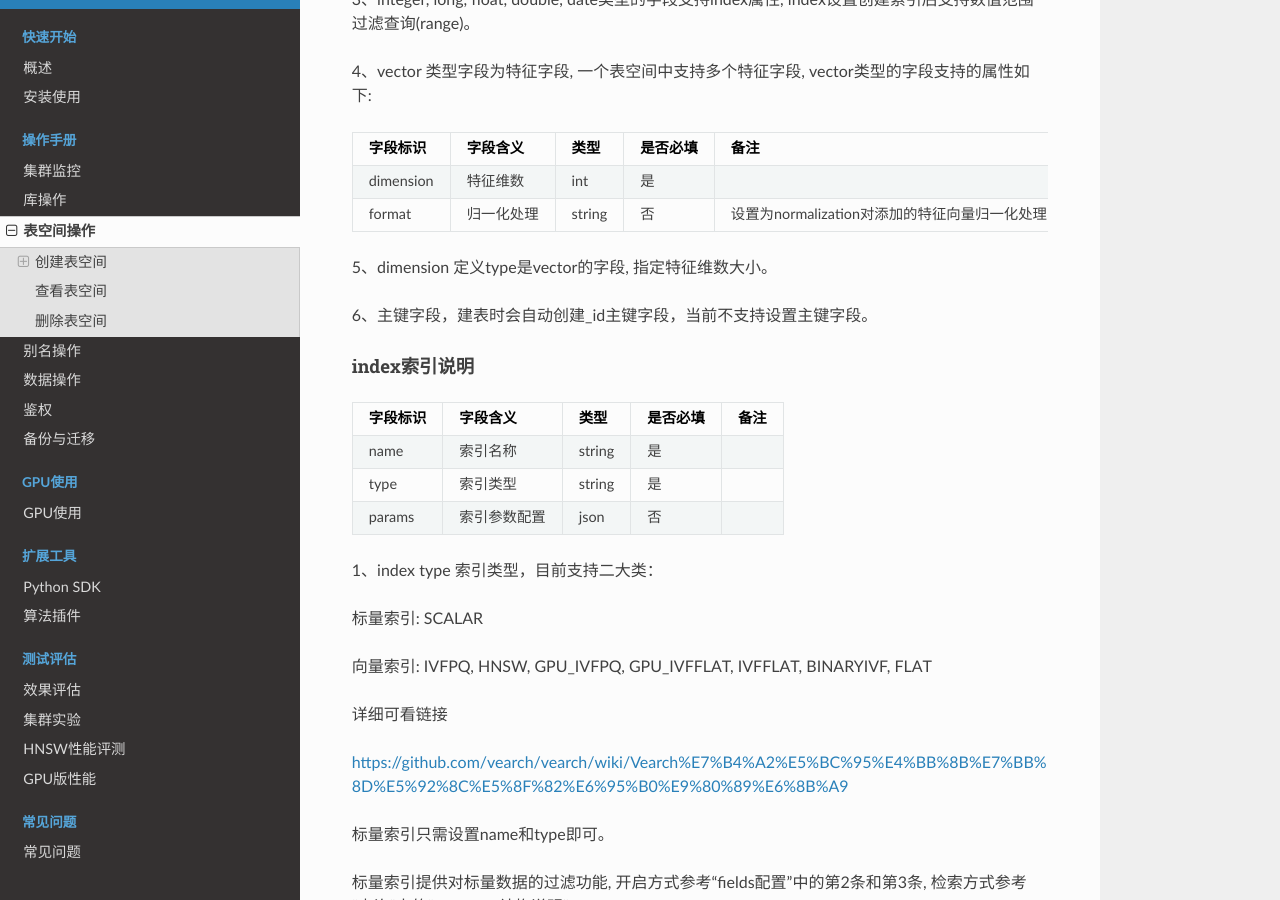
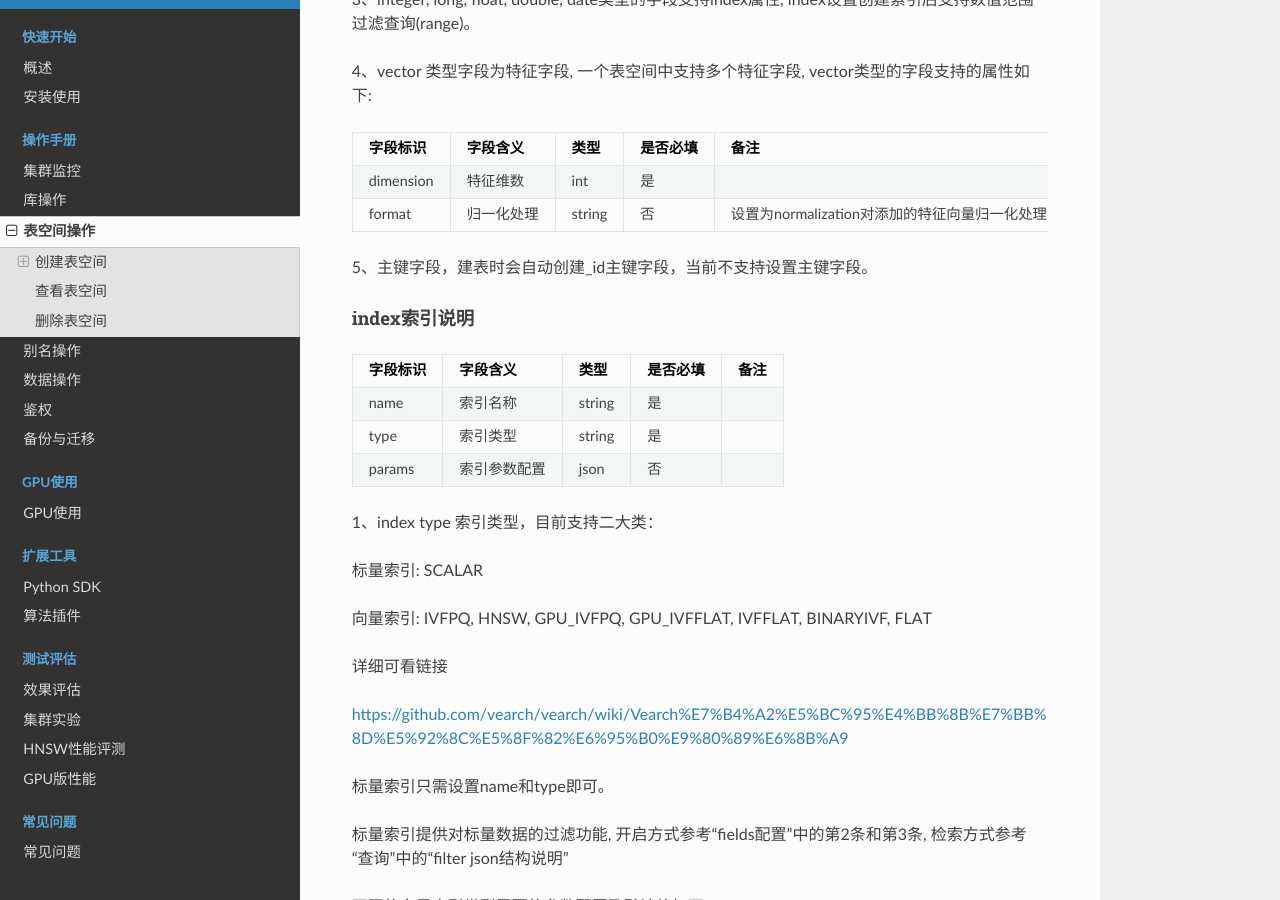
Before and after one commit to vearch/zh_docs, a Sphinx documentation site: the page built from docs/source/use_op/op_space.rst, in a window 1280 px wide and 900 px high, scrolled down 1947 px. Built offline with Sphinx 7.4.7 and the Read the Docs theme 3.1.0, drawn with Linux system fonts in a browser that asks for light colours; pages that are not in the unit, such as notebooks, are missing from menus.

Commit message:
fix: fix vector index title

```diff
--- a/docs/source/use_op/op_space.rst
+++ b/docs/source/use_op/op_space.rst
@@ -109,9 +109,7 @@
 |format       |归一化处理     |string         |否        |设置为normalization对添加的特征向量归一化处理 |
 +-------------+---------------+---------------+----------+----------------------------------------------+
 
-5、dimension 定义type是vector的字段, 指定特征维数大小。
-
-6、主键字段，建表时会自动创建_id主键字段，当前不支持设置主键字段。
+5、主键字段，建表时会自动创建_id主键字段，当前不支持设置主键字段。
 
 index索引说明
 :::::::::::::::::::::
@@ -143,7 +141,7 @@
 不同的向量索引类型需要的参数配置及默认值如下:
 
 IVFPQ 向量索引
-''''''''''''''''''
+:::::::::::::::::::::
 
 IVF系列向量索引需要训练，因此数据量未到训练阈值之前不会开始训练和构建索引。
 
@@ -210,7 +208,7 @@
   }
 
 HNSW 向量索引
-''''''''''''''''''
+:::::::::::::::::::::
 
 +----------------+------------------------------------------+--------+----------+-----------------------------+
 |    字段标识    |                 字段含义                 |  类型  | 是否必填 |            备注             |
@@ -237,7 +235,7 @@
   注意: 2、HNSW如果使用InnerProduct，强烈建议对向量进行归一化处理
 
 FLAT 向量索引
-''''''''''''''''''
+:::::::::::::::::::::
 
 +---------------+------------------+------------+------------+----------------------------------------+
 |字段标识       |字段含义          |类型        |是否必填    |备注                                    |
@@ -255,7 +253,7 @@
  注意: 1、向量存储方式只支持MemoryOnly
 
 IVFFLAT 向量索引
-''''''''''''''''''''''''''''''''''''
+:::::::::::::::::::::
 
 +--------------------+--------------------------+--------+----------+-----------------------------------------------------------------------------------------------------+
 |      字段标识      |         字段含义         |  类型  | 是否必填 |                                                备注                                                 |
@@ -280,8 +278,7 @@
  注意: 1、向量存储方式只支持RocksDB
 
 GPU_IVFPQ 向量索引
-''''''''''''''''''''''''''''''''''''
-
+:::::::::::::::::::::
 
 +--------------------+--------------------------+--------+----------+-----------------------------------------------------------------------------------------------------+
 |      字段标识      |         字段含义         |  类型  | 是否必填 |                                                备注                                                 |
@@ -307,7 +304,7 @@
   }
 
 GPU_IVFFLAT 向量索引
-''''''''''''''''''''''''''''''''''''
+:::::::::::::::::::::
 
 +--------------------+--------------------------+--------+----------+-----------------------------------------------------------------------------------------------------+
 |      字段标识      |         字段含义         |  类型  | 是否必填 |                                                备注                                                 |
@@ -331,7 +328,7 @@
   }
 
 BINARYIVF 向量索引
-''''''''''''''''''''''''''''''''''''
+:::::::::::::::::::::
 
 +--------------------+--------------------------+------+----------+-----------------------------------------------------------------------------------------------------+
 |      字段标识      |         字段含义         | 类型 | 是否必填 |                                                备注                                                 |
```
